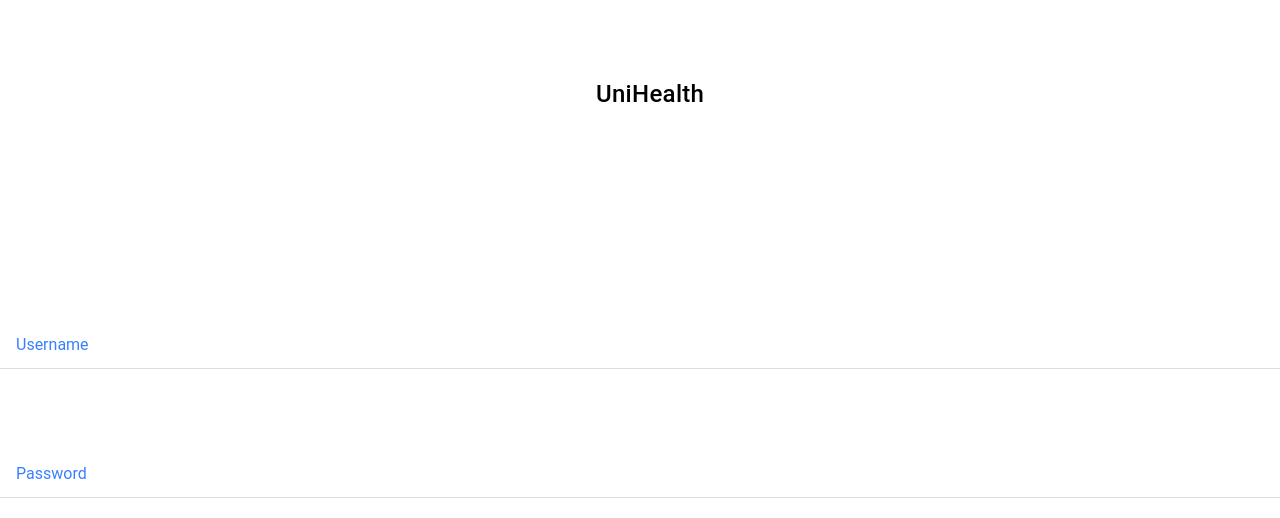
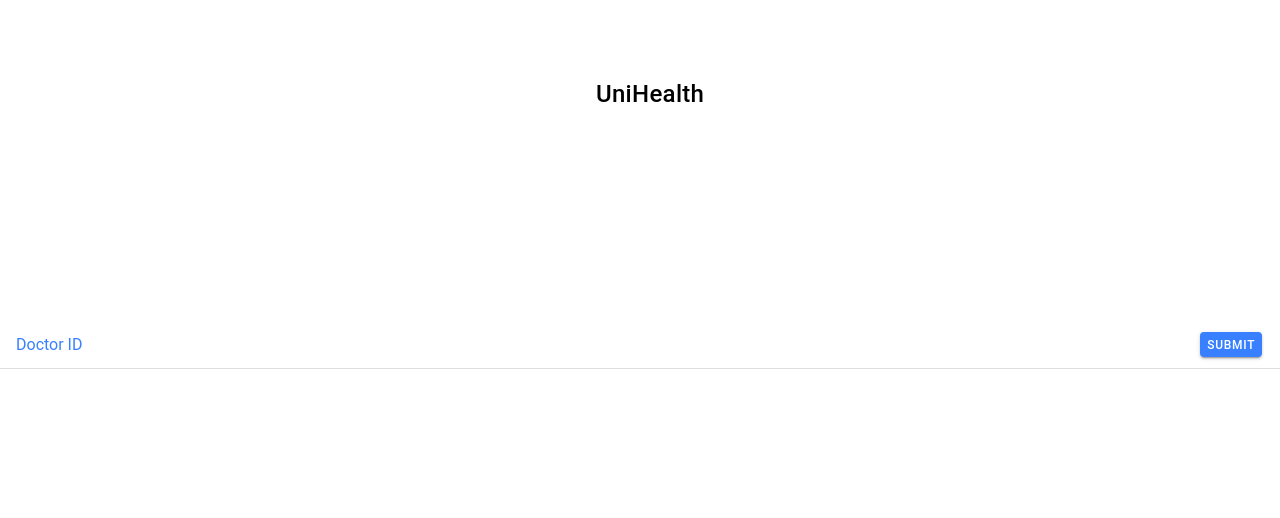
Before and after one commit to ishanchadha01/HealthApp, a React (Create React App) app in the folder UniHealth/: page /healthcare/login in a window 1280 px wide. Shown: the top 518 px of the page. Built offline with nearby package versions, Linux system fonts and the light colour scheme.

Commit message:
fixed visuals

```diff
--- a/UniHealth/src/pages/DoctorLogin.css
+++ b/UniHealth/src/pages/DoctorLogin.css
@@ -21,3 +21,8 @@
     top: 50%;
     --ion-background-color: white;
 }
+
+.submit {
+    text-align: center;
+    top: 60%;
+}
--- a/UniHealth/src/pages/DoctorLogin.tsx
+++ b/UniHealth/src/pages/DoctorLogin.tsx
@@ -1,14 +1,10 @@
 import React, { Component } from 'react'
-import {IonPage, IonContent, IonTitle, IonInput, IonItem, IonLabel} from '@ionic/react'
+import {IonPage, IonContent, IonTitle, IonInput, IonItem, IonLabel, IonButton} from '@ionic/react'
 import "./DoctorLogin.css"
 
+var DoctorID = "";
 
 class DoctorLogin extends Component {
-
-    state = {
-        username: "",
-        password: ""
-    }
 
     render() {
         return (
@@ -17,17 +13,13 @@ class DoctorLogin extends Component {
                     <IonTitle className="title">UniHealth</IonTitle>
                     <IonItem className = "username">
                         <IonLabel color="primary">
-                            Username
+                            Doctor ID
                         </IonLabel>
-                        <IonInput>
+                        <IonInput type = "text">
                         </IonInput>
-                    </IonItem>
-                    <IonItem className = "password">
-                        <IonLabel color="primary">
-                            Password
-                        </IonLabel>
-                        <IonInput type="password" color = "primary">
-                        </IonInput>
+                        <IonButton className = "submit">
+                        Submit
+                    </IonButton>
                     </IonItem>
                 </IonContent>
             </IonPage>
```
